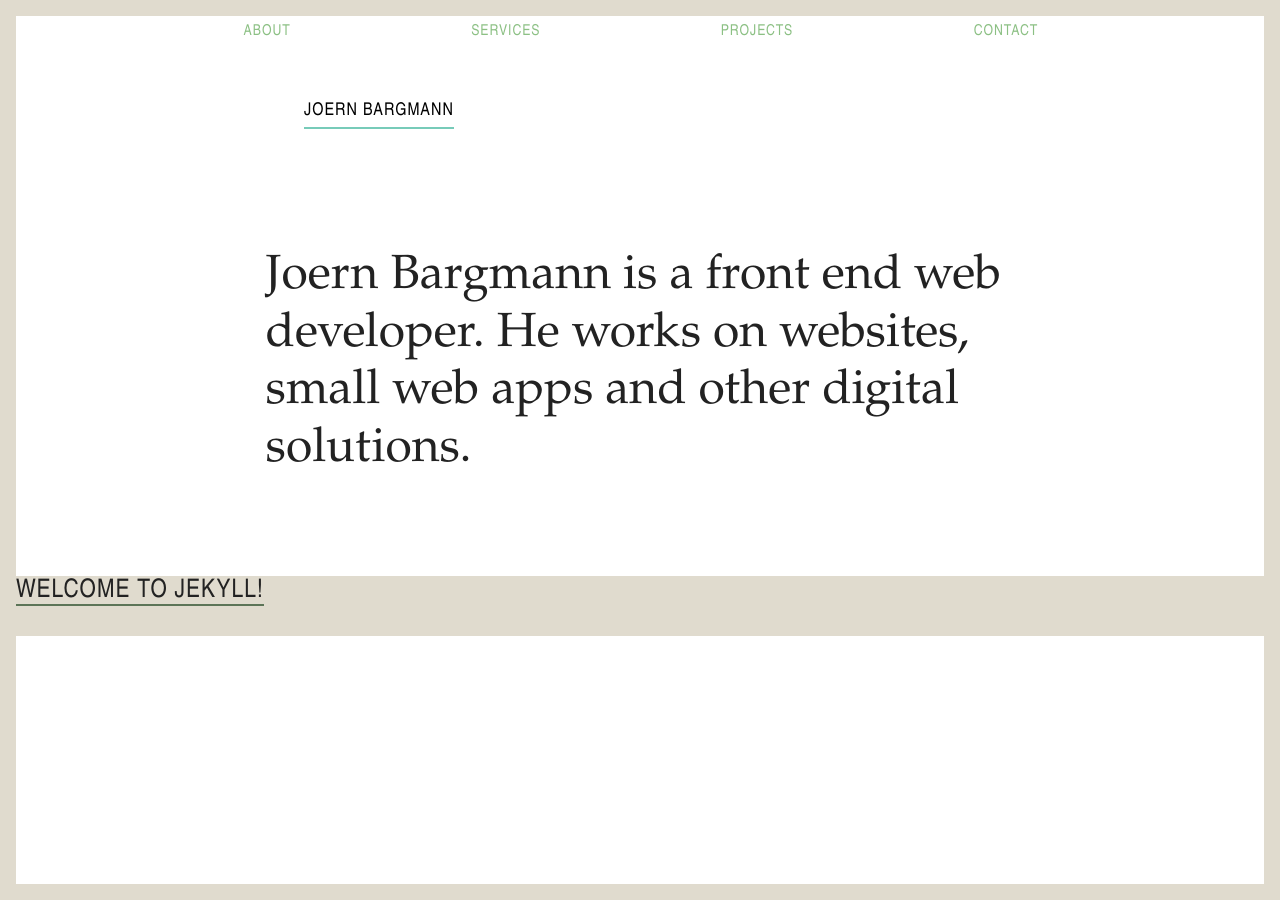
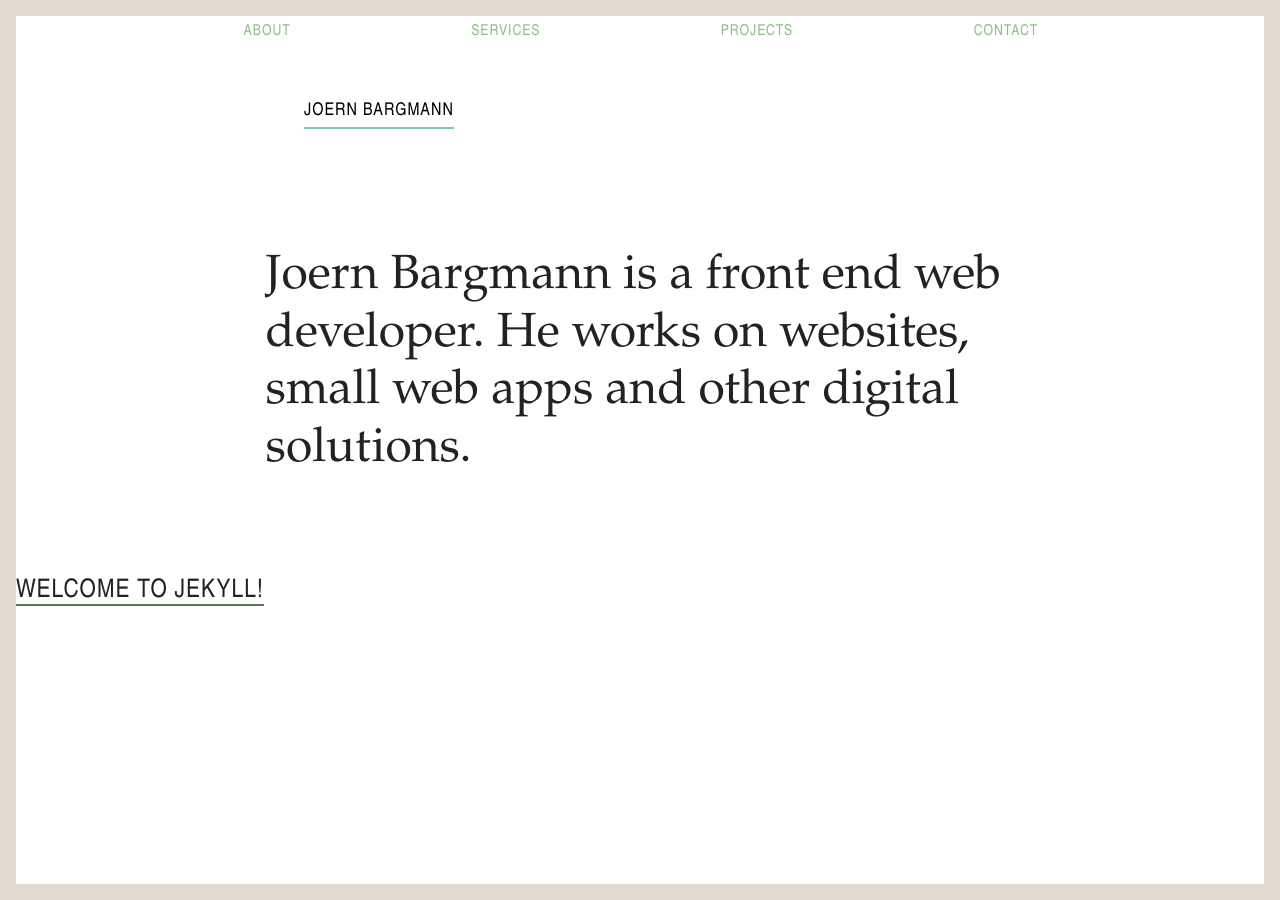
Before and after one commit to joernba/joernba.github.io, a Jekyll site: the page built from index.html, in a window 1280 px wide. Built offline with Jekyll 4.4.1, drawn with Linux system fonts in a browser that asks for light colours.

Commit message:
changed class of project lists
Signed-off-by: Joern Bargmann <joernba@gmail.com>

```diff
--- a/_layouts/projects.html
+++ b/_layouts/projects.html
@@ -3,7 +3,7 @@ layout: default
 ---
 
 <article class="content">
-  <ul class="post-list">
+  <ul class="projects-list">
     {% for post in site.categories.works %}
       <li>
         <h2>
--- a/index.html
+++ b/index.html
@@ -9,7 +9,7 @@ layout: default
     </div>
   </div>
 
-  <ul class="post-list">
+  <ul class="projects-list">
     {% for post in site.categories.works %}
       <li>
         <h2>
```
